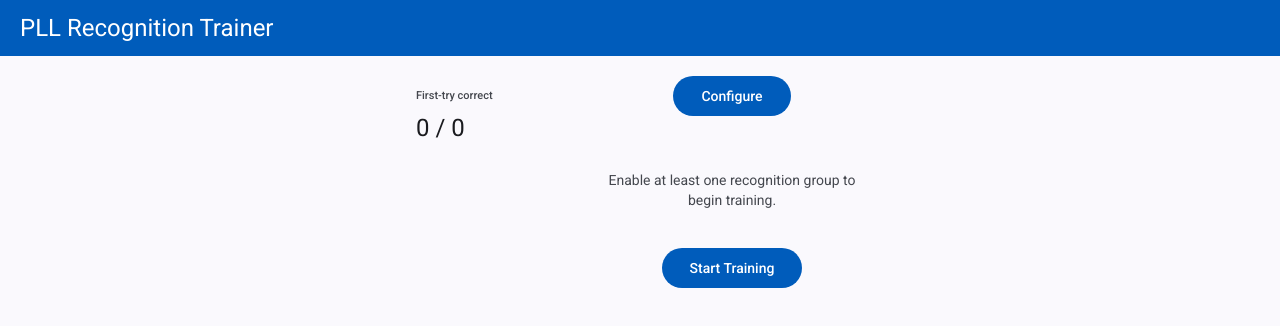
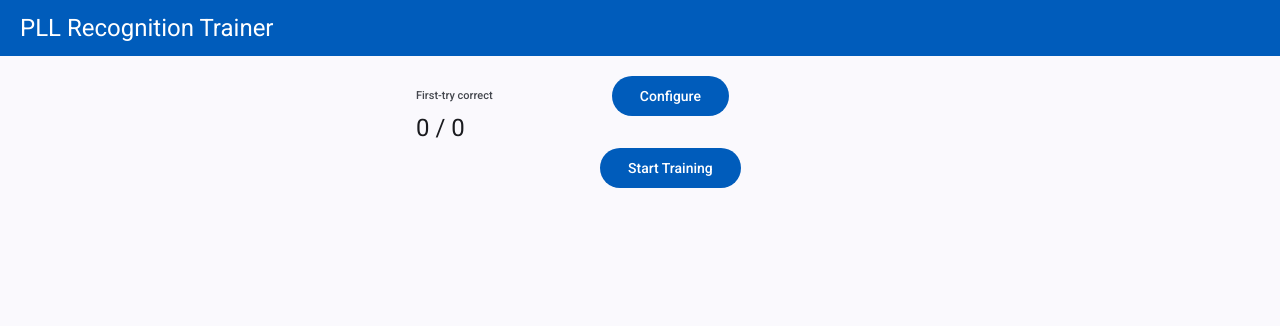
Before and after one commit to merenze/cube-trainer, an Angular app in the folder app/: page / in a window 1280 px wide. Shown: the top 326 px of the page. Built offline with nearby package versions, Linux system fonts and the light colour scheme.

Commit message:
fix: show empty-state message only when no recognition groups are enabled

```diff
--- a/app/src/app/app.html
+++ b/app/src/app/app.html
@@ -27,8 +27,11 @@
           <app-cube-renderer />
         </section>
 
-        @if (lifecycle.state() === 'idle' || lifecycle.state() === 'empty') {
+        @if (!hasEligibleCandidates()) {
           <p class="empty-state">Enable at least one recognition group to begin training.</p>
+        }
+
+        @if ((lifecycle.state() === 'idle' || lifecycle.state() === 'empty') && hasEligibleCandidates()) {
           <button type="button" class="start-btn" (click)="lifecycle.advance()">Start Training</button>
         }
 
--- a/app/src/app/app.ts
+++ b/app/src/app/app.ts
@@ -21,6 +21,7 @@ export class App {
   private readonly dialog = inject(MatDialog);
 
   protected readonly isConfiguring = signal(false);
+  protected readonly hasEligibleCandidates = this.configService.hasEligibleCandidates;
   private configVersionAtOpen = 0;
   private configSnapshot: ConfigSnapshot | null = null;
 
```
Also changed, not shown: 1 other file (tests, documents, lock files or other folders).
